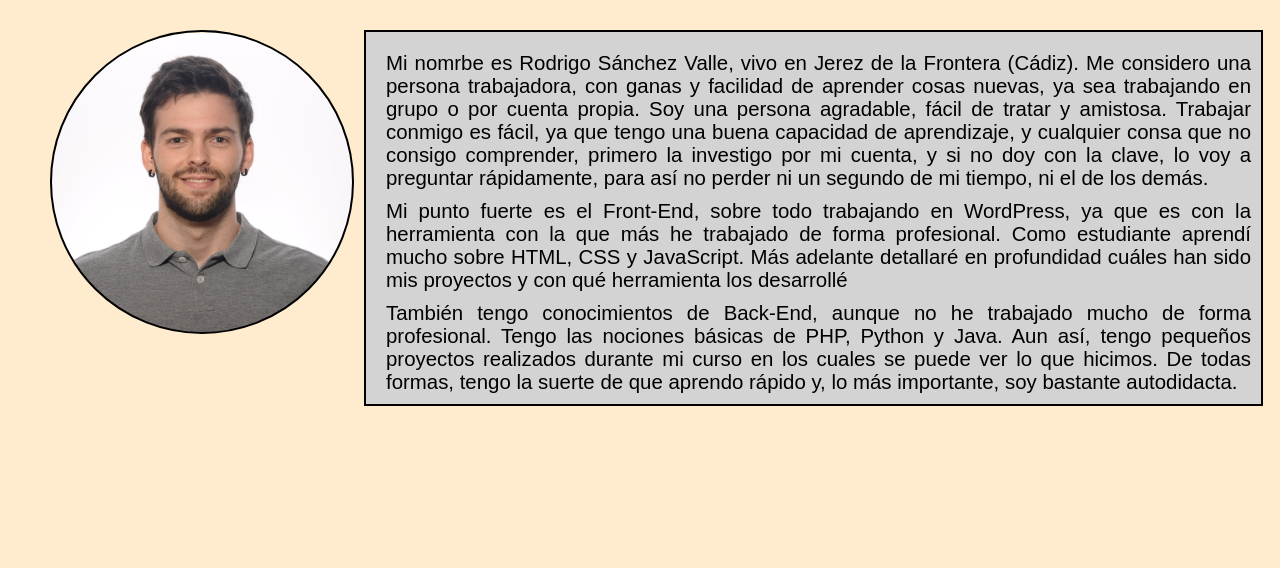
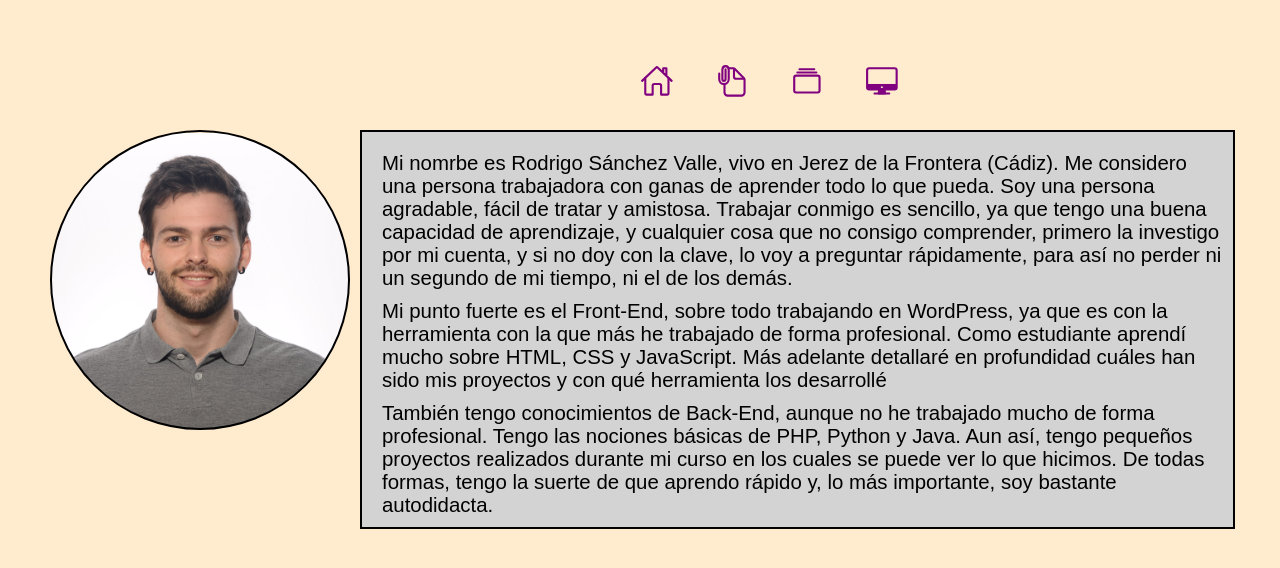
Before and after one commit to RSanchez98/curriculum-web, a plain HTML site: page index.html in a window 1280 px wide. Drawn offline with nearby package versions, Linux system fonts and the light colour scheme.

Commit message:
Creación de menú con animaciones

```diff
--- a/index.html
+++ b/index.html
@@ -3,16 +3,49 @@
 	<head>
 		<link rel="stylesheet" href="style.css" type="text/css">
 		<meta http-equiv="Content-Type" content="text/html" charset="UTF-8" />
+		<script type="module" src="https://unpkg.com/ionicons@5.5.2/dist/ionicons/ionicons.esm.js"></script>
+		<script nomodule src="https://unpkg.com/ionicons@5.5.2/dist/ionicons/ionicons.js"></script>
 	</head>
 
 	<body>
+
+		<div class="navegador">
+			<ul>
+				<li class="lista activa">
+					<a href="#">
+						<span class="icono"><ion-icon name="home-outline"></ion-icon></span>
+						<span class="texto">Home</span>
+					</a>
+				</li>
+				<li class="lista">
+					<a href="#">
+						<span class="icono"><ion-icon name="document-attach-outline"></ion-icon></span>
+						<span class="texto">Titles</span>
+					</a>
+				</li>
+				<li class="lista">
+					<a href="#">
+						<span class="icono"><ion-icon name="albums-outline"></ion-icon></span>
+						<span class="texto">Works</span>
+					</a>
+				</li>
+				<li class="lista">
+					<a href="#">
+						<span class="icono"><ion-icon name="desktop-outline"></ion-icon></span>
+						<span class="texto">Skills</span>
+					</a>
+				</li>
+				<div class="indicador"></div>
+			</ul>
+		</div>
+
 		<div class="cabecera">
 			<div class="cuadro_cabecera">
 				<div class="circulo"></div>
 			</div>
 
 			<div class="biografia">
-				<p>Mi nomrbe es Rodrigo Sánchez Valle, vivo en Jerez de la Frontera (Cádiz). Me considero una persona trabajadora, con ganas y facilidad de aprender cosas nuevas, ya sea trabajando en grupo o por cuenta propia. Soy una persona agradable, fácil de tratar y amistosa. Trabajar conmigo es fácil, ya que tengo una buena capacidad de aprendizaje, y cualquier consa que no consigo comprender, primero la investigo por mi cuenta, y si no doy con la clave, lo voy a preguntar rápidamente, para así no perder ni un segundo de mi tiempo, ni el de los demás.</p>
+				<p>Mi nomrbe es Rodrigo Sánchez Valle, vivo en Jerez de la Frontera (Cádiz). Me considero una persona trabajadora con ganas de aprender todo lo que pueda. Soy una persona agradable, fácil de tratar y amistosa. Trabajar conmigo es sencillo, ya que tengo una buena capacidad de aprendizaje, y cualquier cosa que no consigo comprender, primero la investigo por mi cuenta, y si no doy con la clave, lo voy a preguntar rápidamente, para así no perder ni un segundo de mi tiempo, ni el de los demás.</p>
 				<p>Mi punto fuerte es el Front-End, sobre todo trabajando en WordPress, ya que es con la herramienta con la que más he trabajado de forma profesional. Como estudiante aprendí mucho sobre HTML, CSS y JavaScript. Más adelante detallaré en profundidad cuáles han sido mis proyectos y con qué herramienta los desarrollé</p>
 				<p>También tengo conocimientos de Back-End, aunque no he trabajado mucho de forma profesional. Tengo las nociones básicas de PHP, Python y Java. Aun así, tengo pequeños proyectos realizados durante mi curso en los cuales se puede ver lo que hicimos. De todas formas, tengo la suerte de que aprendo rápido y, lo más importante, soy bastante autodidacta.</p>
 			</div>
--- a/style.css
+++ b/style.css
@@ -1,10 +1,12 @@
 *
 {
 	margin: 10px 0px 0px 10px;
+	box-sizing: border-box;
 	font: 1.05em sans-serif;
-	text-align: justify;
+
 	background-color: blanchedalmond;
 }
+
 
 .circulo
 {
@@ -31,3 +33,87 @@
 {
 	background-color: lightgrey;
 }
+
+
+body navegador
+{
+	display: flex;
+	justify-content: center;
+	align-items: center;
+	min-height: 100vh;
+	background: purple;
+}
+
+/*:root
+{
+	--clr: #222327;
+}*/
+
+.navegador
+{
+	position: relative;
+	width: 400px;
+	height: 70px;
+	display: flex;
+	justify-content: center;
+	align-items: center;
+	border-radius: 10px;
+	margin-left: 40%;
+	margin-right: 40%;
+	/*margin-top: 20px;*/
+	margin-bottom: 30px;
+}
+.navegador ul
+{
+	display: flex;
+	width: 350px;
+}
+
+.navegador ul li{
+	position: relative;
+	list-style: none;
+	width: 70px;
+	height: 70px;
+	z-index: 1;
+}
+
+.navegador ul li a{
+	position: relative;
+	display: flex;
+	justify-content: center;
+	align-items: center;
+	flex-direction: column;
+	width: 100%;
+	text-align: center;
+	font-weight: 500;
+}
+
+.navegador ul li a .icono{
+	position: relative;
+	display: block;
+	line-height: 75px;
+	font-size: 1.5em;
+	text-align: center;
+	transition: 0.5s;
+	color: purple;
+}
+
+.navegador ul li:hover a .icono{
+	transform: translateY(-30px);
+}
+
+.navegador ul li a .texto{
+	position: absolute;
+	color: purple;
+	font-weight: 400;
+	font-size: 0.75em;
+	letter-spacing: 0.05em;
+	transition: 0.5s;
+	opacity: 0;
+	transform: translateY(20px);
+}
+
+.navegador ul li:hover a .texto{
+	opacity: 1;
+	transform: translateY(10px);
+}
```
